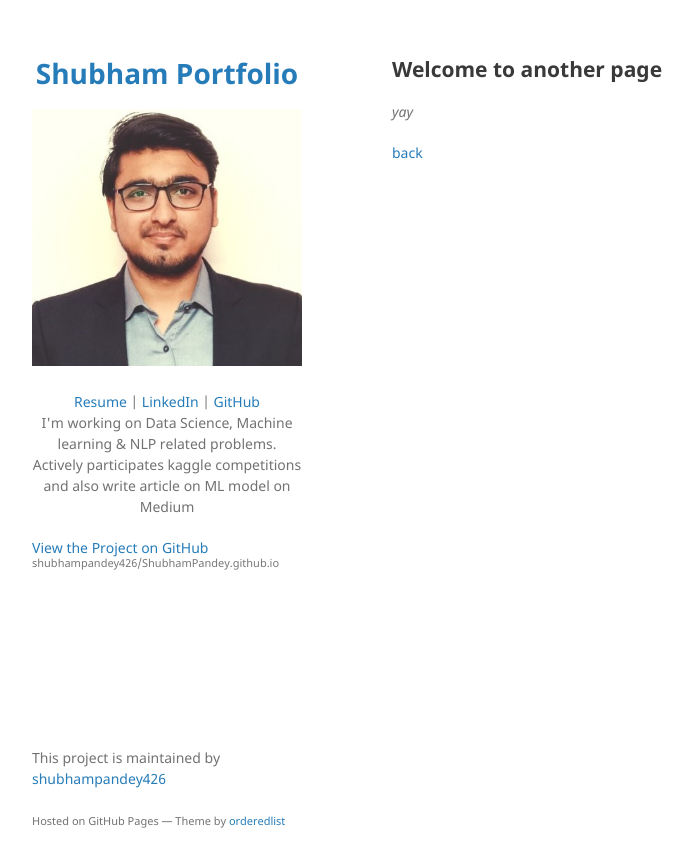
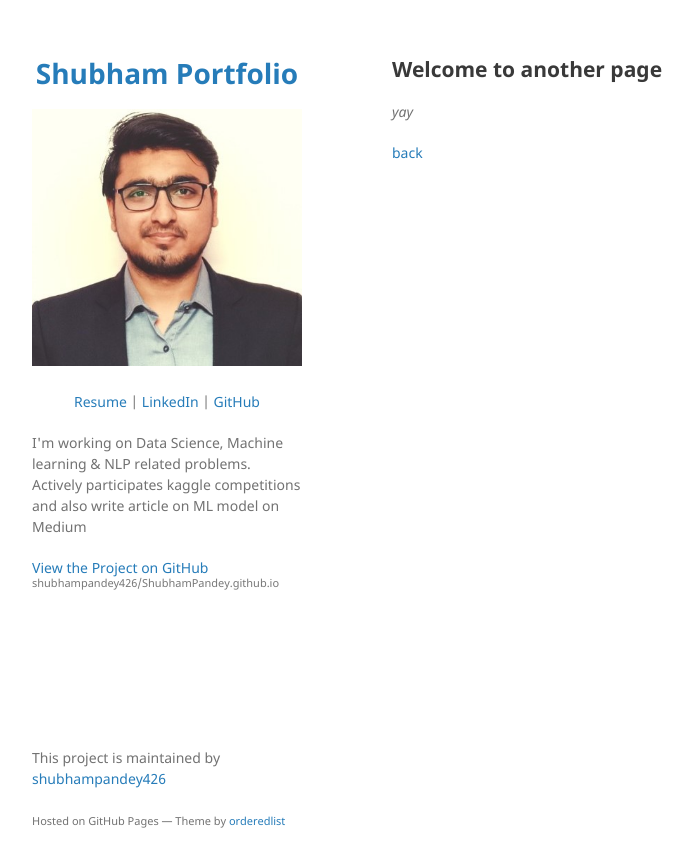
Before and after one commit to shubhampandey426/ShubhamPandey.github.io, a Jekyll site: the page built from another-page.md, in a window 1280 px wide. Shown: the top 867 px of the page, without its empty margins (178-871 px from the left). Built offline with Jekyll 4.4.1, drawn with Linux system fonts in a browser that asks for light colours; our own code applies the rules of GitHub Pages for plain Markdown files.

```diff
--- a/_config.yml
+++ b/_config.yml
@@ -6,6 +6,8 @@ description:
   <a href="https://www.linkedin.com/in/shubham-pandey-0876691a0/">LinkedIn</a> |
   <a href="https://github.com/sajankedia">GitHub</a>
 
+  </p>
+  <p
   <br>
   I'm working on Data Science, Machine learning & NLP related problems.
   Actively participates kaggle competitions and also write article on ML model on Medium
```
